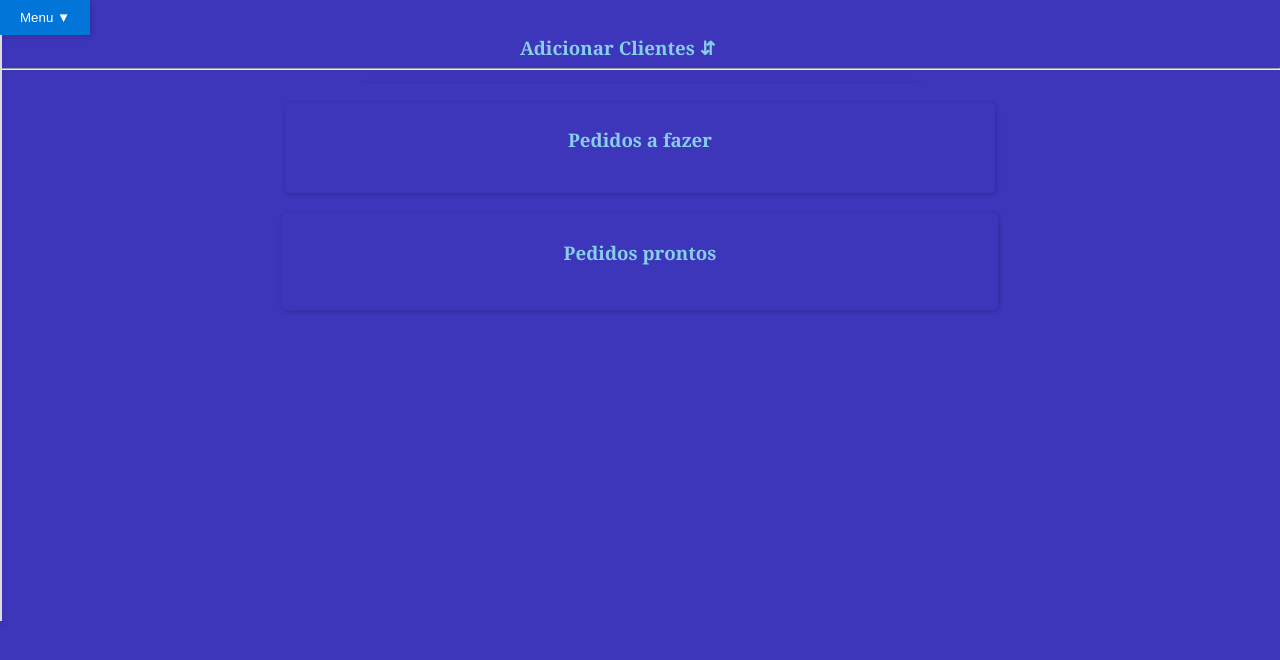
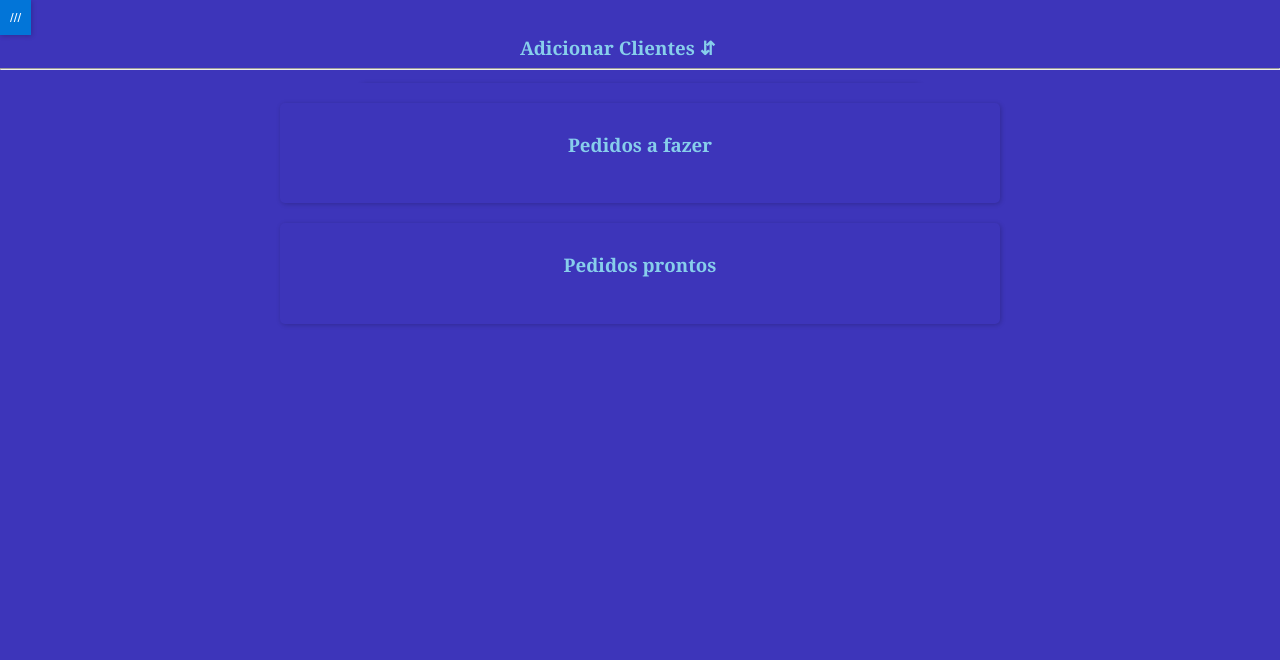
Before and after one commit to aparecido-stos/aparecido-stos.github.io, a plain HTML site: page menu.html in a window 1280 px wide. Drawn offline with Linux system fonts and the light colour scheme.

Commit message:
estoque 1.0.2

```diff
--- a/main.js
+++ b/main.js
@@ -1,3 +1,5 @@
+const usename = document.getElementById("username");
+
 //Menu dropdawn
 const h3 = document.querySelector(".inputMarket > h3");
 h3.addEventListener("click", function () {
--- a/menu.html
+++ b/menu.html
@@ -10,15 +10,9 @@
 
   <body>
     <div class="dropdown">
-      <button class="dropdown-btn">Menu ▼</button>
+      <button class="dropdown-btn">///</button>
       <ul class="dropdown-content">
-        <li>Item 1</li>
-        <li>Item 2</li>
-        <li>Item 3</li>
-        <li>Item 1</li>
-        <li>Item 2</li>
-        <li>Item 3</li>
-        <li>Item 1</li>
+        <li id="username"></li>
         <li>Item 2</li>
         <li>Item 3</li>
       </ul>
--- a/style.css
+++ b/style.css
@@ -4,7 +4,7 @@ body {
   margin: 0px;
   padding: 0px;
 }
-
+/* Titulo da tela adicionar cliente*/
 #title {
   display: block;
   width: 30vh;
@@ -22,7 +22,7 @@ body {
 }
 
 .pedidosAFazer {
-  padding: 5px;
+  padding: 10px;
   min-width: 350px;
   max-width: 700px;
   margin: auto;
@@ -39,7 +39,7 @@ body {
 }
 
 .pedidosProntos {
-  padding: 8px;
+  padding: 10px;
   min-width: 350px;
   max-width: 700px;
   margin: auto;
@@ -63,7 +63,7 @@ body {
 
 #clientList,
 #clientListOk {
-  padding-left: 2px;
+  padding-left: 4px;
   padding-top: 2px;
 }
 
@@ -96,8 +96,9 @@ body {
   display: flex;
   flex-direction: column;
   margin: 4px;
+  margin-bottom: 30px;
   border-radius: 3px;
-  padding: 3px;
+  padding: 15px;
   font-size: 15px;
   outline-color: #0275d8;
   border: 0;
@@ -109,7 +110,8 @@ body {
   font-size: 20px;
   text-align: center;
   border-radius: 3px;
-  border: 1px solid black;
+  background-color: transparent;
+  box-shadow: 1px 1px 5px rgba(0, 0, 0, 0.2);
   cursor: pointer;
 }
 
@@ -215,7 +217,7 @@ body {
 }
 
 .dropdown-btn {
-  padding: 10px 20px;
+  padding: 10px;
   background: transparent;
   box-shadow: 1px 1px 5px rgba(0, 0, 0, 0.2);
   color: #0275d8;
@@ -230,8 +232,8 @@ body {
 
 .dropdown-content {
   position: absolute;
-  background-color: #fff;
-  border: 1px solid #ddd;
+  background-color: skyblue;
+  border-radius: 3px;
   width: 0;
   overflow: hidden;
   transition: width 0.3s ease-in-out;
```
Also changed, not shown: index.html (+11 -6 lines).
